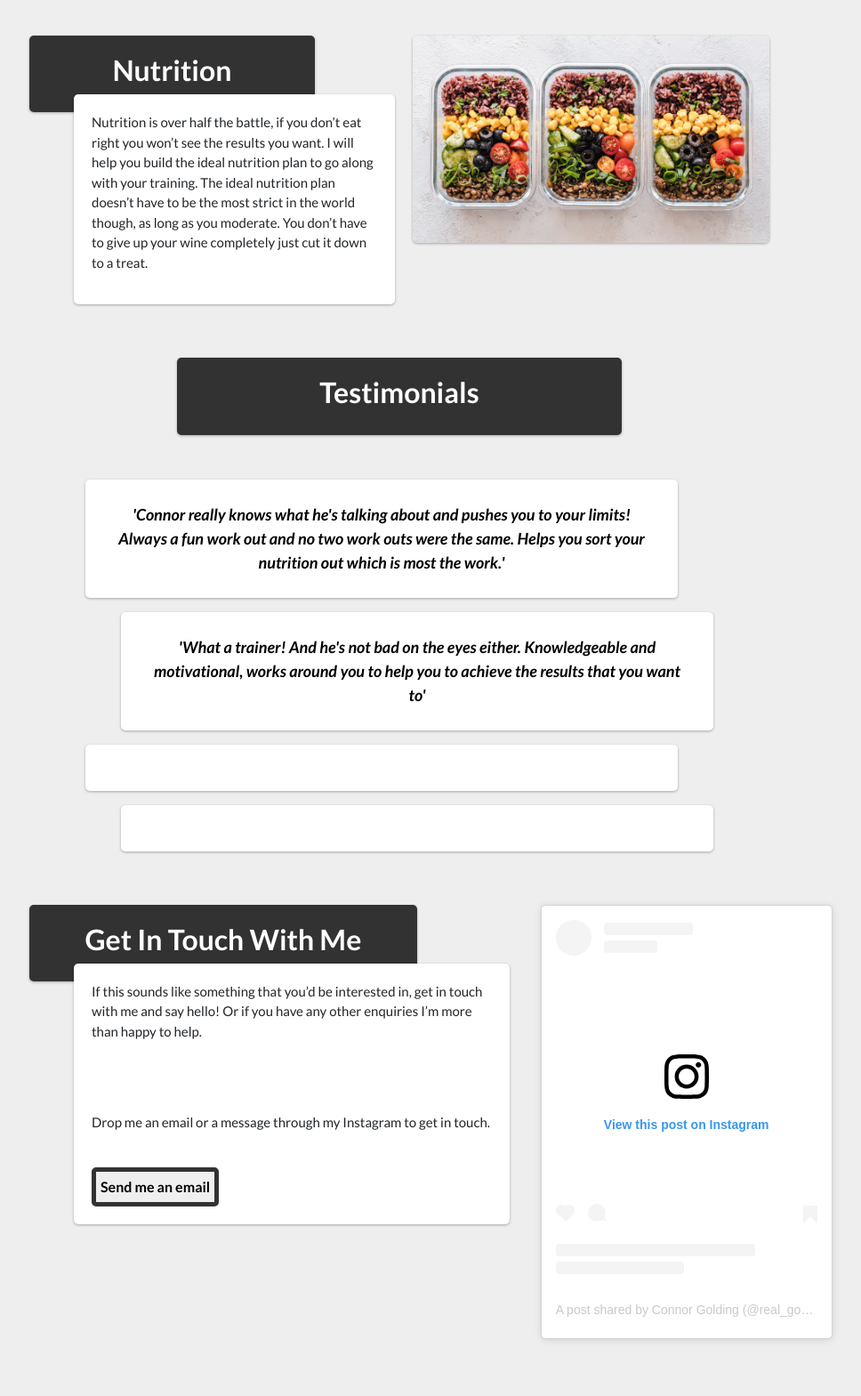
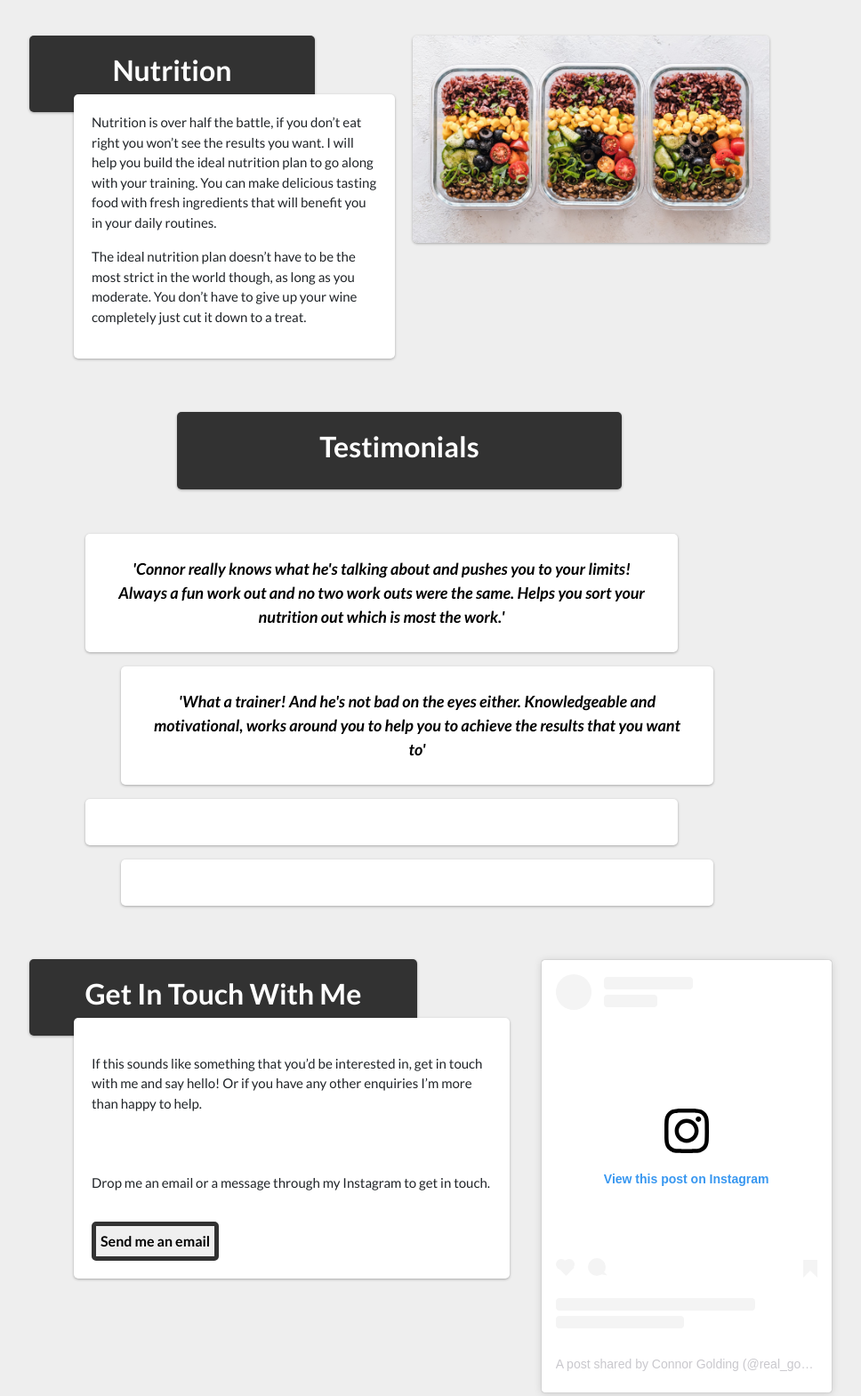
Before and after one commit to jpaul24/realgoodfitness, a website: page public/index.html in a window 1280 px wide. Shown: the part 1860-3429 px from the top of the page at 89% size, without its empty margins (191-1159 px from the left). Drawn offline with nearby package versions, Linux system fonts and the light colour scheme; a script that the page names is missing.

Commit message:
save changes to contact

```diff
--- a/public/index.html
+++ b/public/index.html
@@ -79,7 +79,8 @@
             <h2>Nutrition</h2>
           </div>
           <div class="nutrit-descript mob-pad">
-            <p>Nutrition is over half the battle, if you don’t eat right you won’t see the results you want. I will help you build the ideal nutrition plan to go along with your training. The ideal nutrition plan doesn’t have to be the most strict in the world though, as long as you moderate. You don’t have to give up your wine completely just cut it down to a treat.</p>
+            <p>Nutrition is over half the battle, if you don’t eat right you won’t see the results you want. I will help you build the ideal nutrition plan to go along with your training. You can make delicious tasting food with fresh ingredients that will benefit you in your daily routines.</p>
+            <p>The ideal nutrition plan doesn’t have to be the most strict in the world though, as long as you moderate. You don’t have to give up your wine completely just cut it down to a treat.</p>
           </div>
         </div>
         <div class="col-12 col-lg-6 about-1">
--- a/public/scss/contact.scss
+++ b/public/scss/contact.scss
@@ -19,7 +19,7 @@ $blue: rgb(50, 50, 50);
 
 .contact-descript {
   background-color: white;
-  padding: 20px;
+  padding: 40px 20px 20px 20px;
   margin-top: -20px;
   margin-left: 50px;
   border-radius: 5px;
```
Also changed, not shown: public/css/contact.css, public/css/styles.css.
